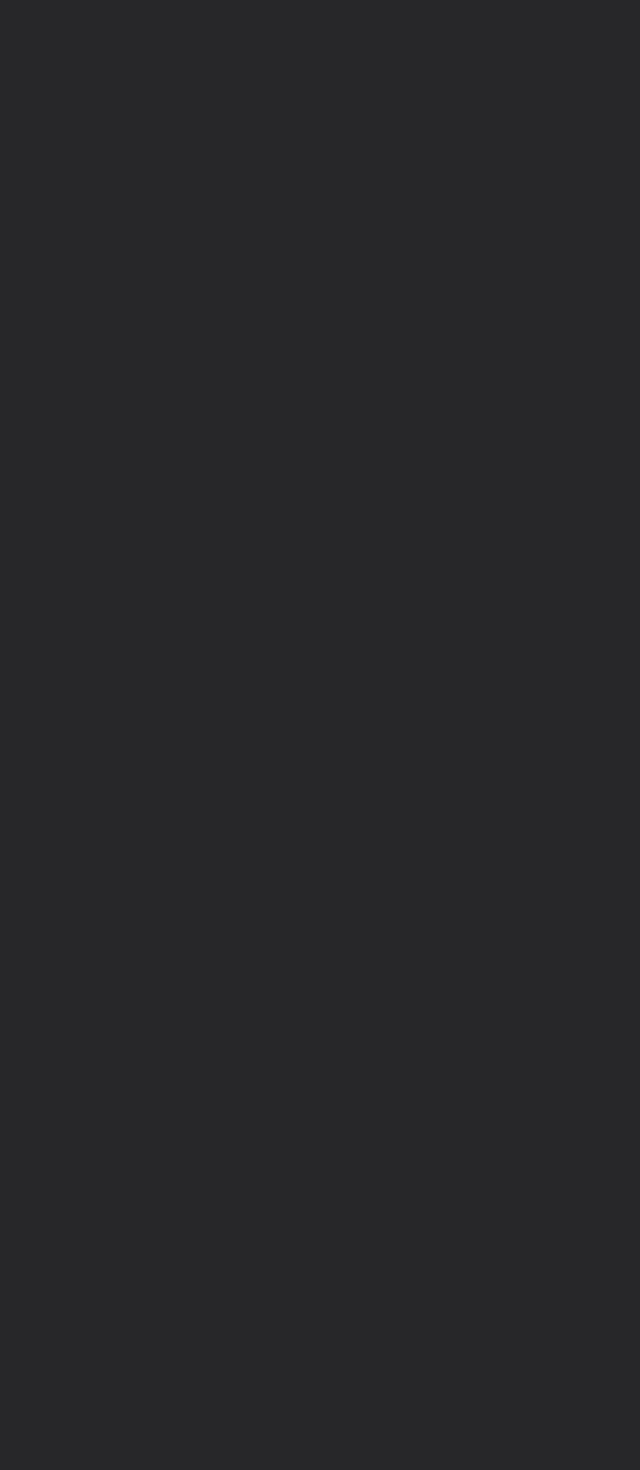
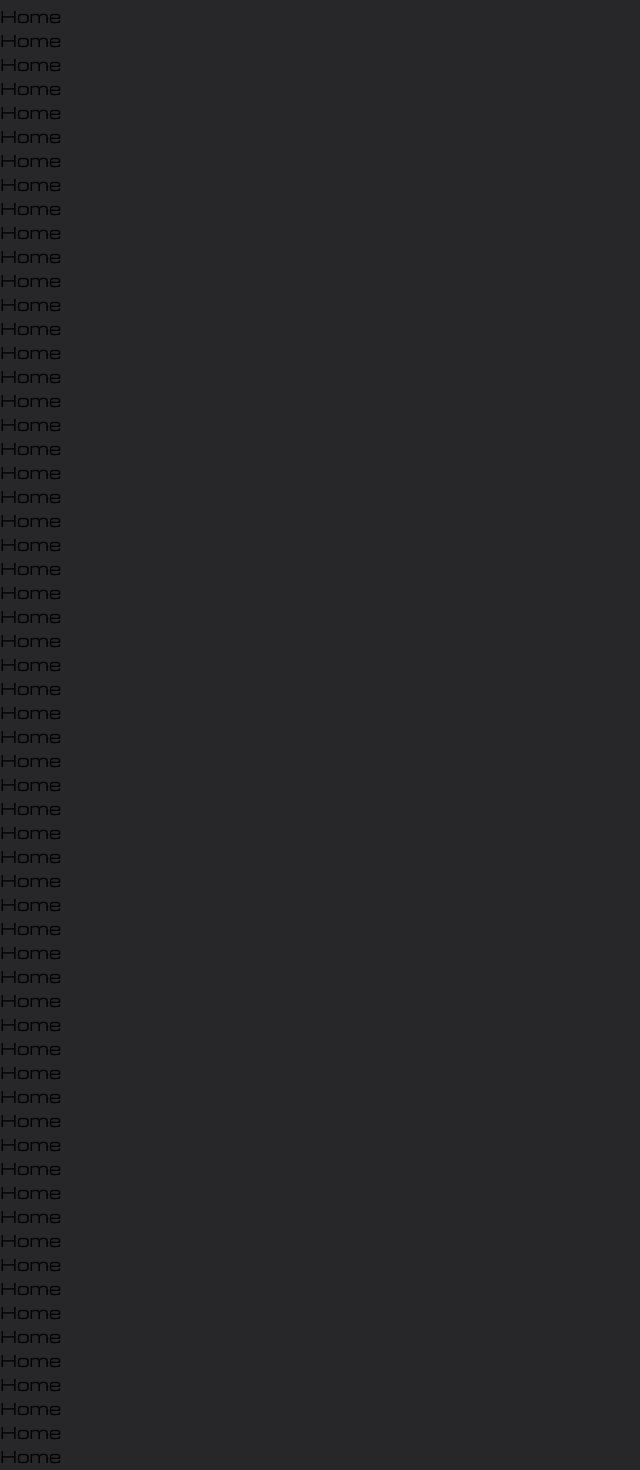
Before and after one commit to Akoss08/hyper-drive, a React (Vite) app in the folder frontend/: page / in a window 1280 px wide. Shown: the part 100-1570 px from the top of the page, without its empty margins (0-640 px from the left). Before the commit the page ends 800 px from the top, so only its background shows below. Built offline with nearby package versions, Linux system fonts and the light colour scheme; no server answers.

Commit message:
Set demo page content

```diff
--- a/frontend/src/pages/Home.jsx
+++ b/frontend/src/pages/Home.jsx
@@ -1,5 +1,80 @@
+import { ACCESS_TOKEN } from '../constants';
+
 function Home() {
-  return <div>Home</div>;
+  return (
+    <>
+      <div className="mt-20">Home</div>
+      <div>Home</div>
+      <div>Home</div>
+      <div>Home</div>
+      <div>Home</div>
+      <div>Home</div>
+      <div>Home</div>
+      <div>Home</div>
+      <div>Home</div>
+      <div>Home</div>
+      <div>Home</div>
+      <div>Home</div>
+      <div>Home</div>
+      <div>Home</div>
+      <div>Home</div>
+      <div>Home</div>
+      <div>Home</div>
+      <div>Home</div>
+      <div>Home</div>
+      <div>Home</div>
+      <div>Home</div>
+      <div>Home</div>
+      <div>Home</div>
+      <div>Home</div>
+      <div>Home</div>
+      <div>Home</div>
+      <div>Home</div>
+      <div>Home</div>
+      <div>Home</div>
+      <div>Home</div>
+      <div>Home</div>
+      <div>Home</div>
+      <div>Home</div>
+      <div>Home</div>
+      <div>Home</div>
+      <div>Home</div>
+      <div>Home</div>
+      <div>Home</div>
+      <div>Home</div>
+      <div>Home</div>
+      <div>Home</div>
+      <div>Home</div>
+      <div>Home</div>
+      <div>Home</div>
+      <div>Home</div>
+      <div>Home</div>
+      <div>Home</div>
+      <div>Home</div>
+      <div>Home</div>
+      <div>Home</div>
+      <div>Home</div>
+      <div>Home</div>
+      <div>Home</div>
+      <div>Home</div>
+      <div>Home</div>
+      <div>Home</div>
+      <div>Home</div>
+      <div>Home</div>
+      <div>Home</div>
+      <div>Home</div>
+      <div>Home</div>
+      <div>Home</div>
+      <div>Home</div>
+      <div>Home</div>
+      <div>Home</div>
+      <div>Home</div>
+      <div>Home</div>
+      <div>Home</div>
+      <div>Home</div>
+      <div>Home</div>
+    </>
+  );
 }
 
 export default Home;
```
